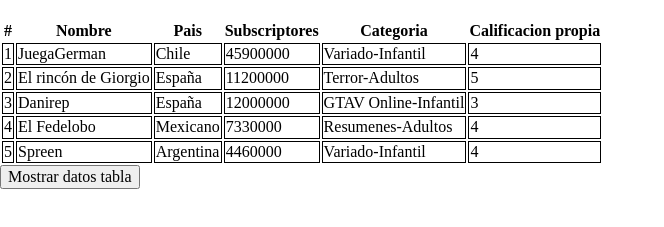
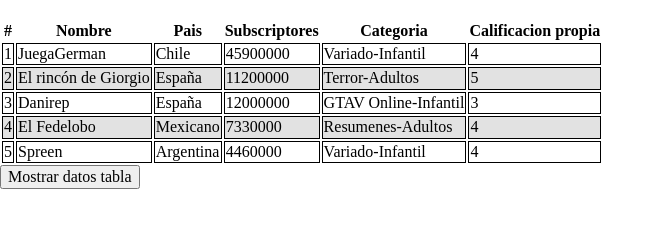
Before and after one commit to DSJochi/Boletines, a website: page index.html in a window 1280 px wide. Both pictures are taken after a click on the button "Mostrar datos tabla". Shown: the part 61-288 px from the top of the page, without its empty margins (0-664 px from the left). Drawn offline with nearby package versions, Linux system fonts and the light colour scheme.

Commit message:
Incluido estilo para las filas de tablas con stripes

```diff
--- a/assets/css/hola.css
+++ b/assets/css/hola.css
@@ -2,3 +2,7 @@
 
     border:solid 1px;
 }
+
+tr:nth-child(even) {
+  background-color: #e2e2e2;
+}
```
